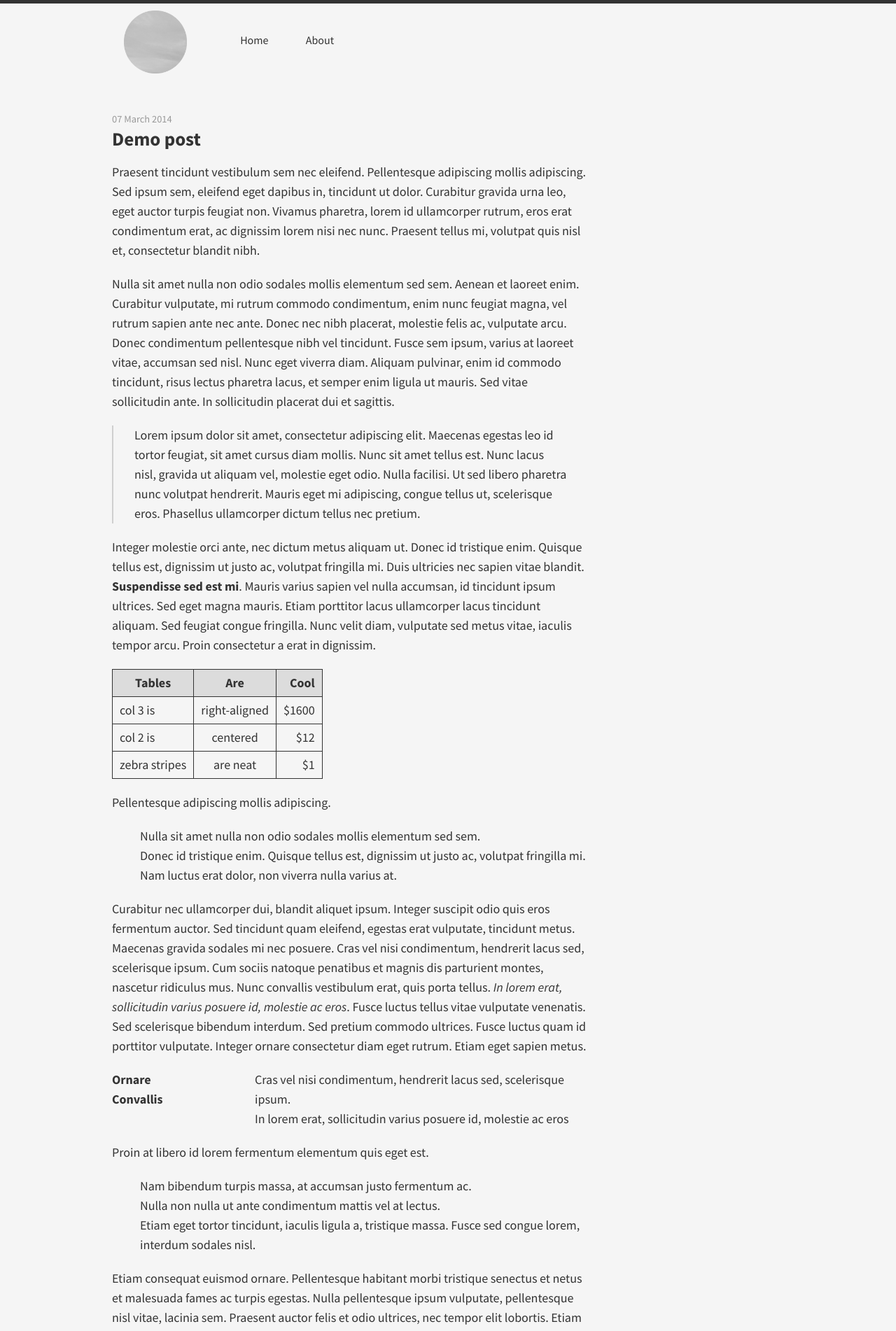
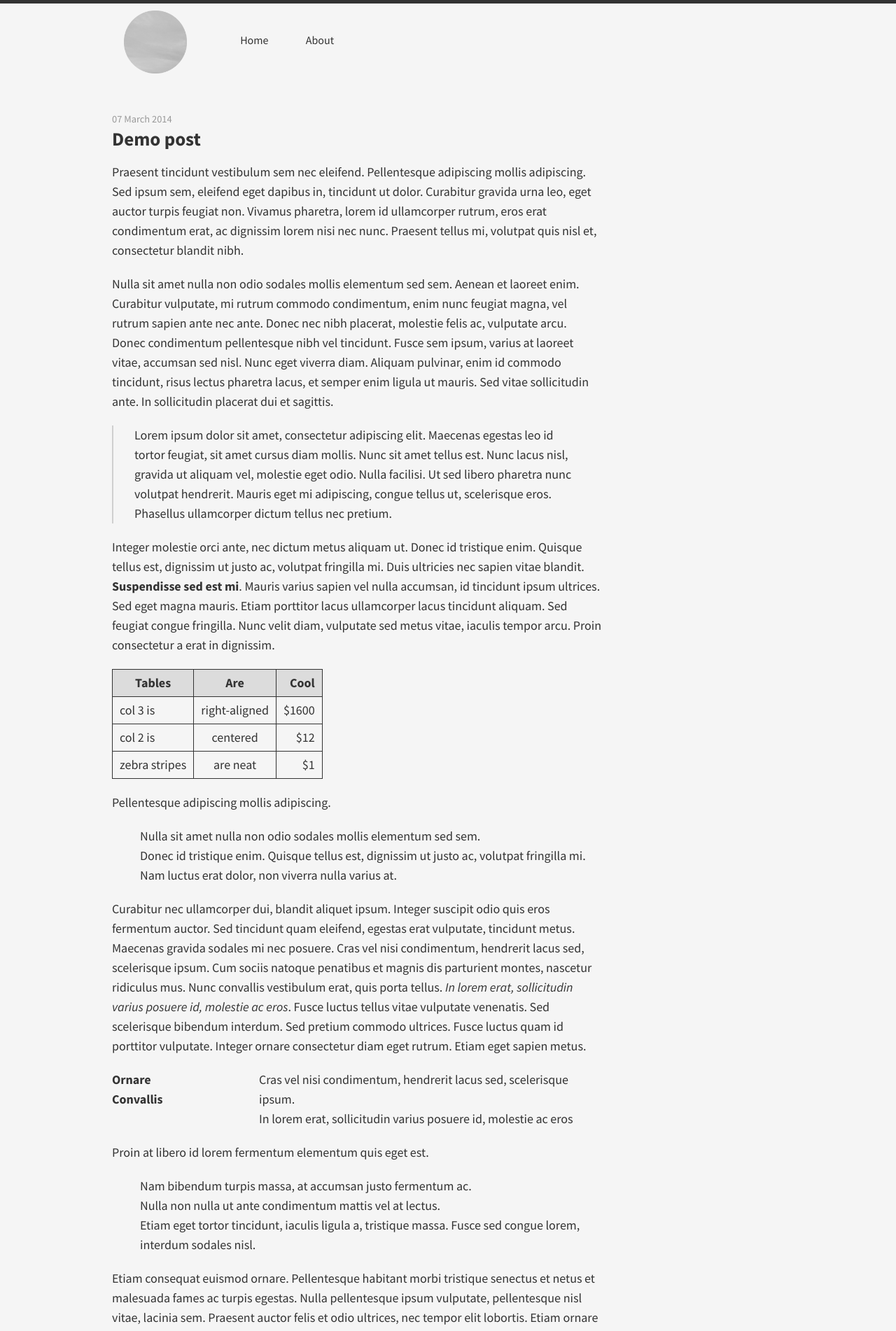
Before and after one commit to mindspop/jekyll-blog, a Jekyll site: the page built from _posts/2014-03-07-demo-post.md, in a window 1280 px wide. Shown: the top 1902 px of the page at 70% size. Built offline with Jekyll 4.4.1, drawn with Linux system fonts in a browser that asks for light colours; nearby versions of some CDN libraries; Markdown is read by kramdown in place of the engine named in the settings; comment, search, counter and statistics services are not loaded.

Commit message:
更新样式

```diff
--- a/public/css/main.scss
+++ b/public/css/main.scss
@@ -198,7 +198,7 @@ footer {
   font-size: 1.125rem;
   line-height: 28px;
   float: left;
-  width: 680px;
+  width: 700px;
 }
 
 .single time {
@@ -294,7 +294,9 @@ header .wrap {
   margin-right: auto;
   margin-left: auto;
 }
-
+#disqus_thread {
+  width: 700px;
+}
 .sidenav { width:240px; background:#fff; float:right; padding:20px; margin-bottom:50px; box-shadow:0 1px 4px #ccc; }
 .sidenav h2 { font-size:18px; color:#333; margin-bottom:15px; }
 .sidenav ul { margin-bottom:50px; }
```
